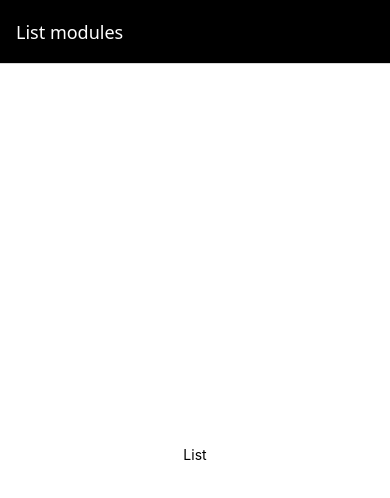
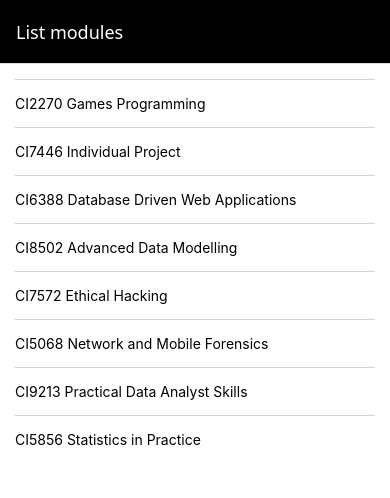
Before and after one commit to falconttu/crudler_ttu, a React Native app: screen / in a window 390 px wide. Shown: the top 498 px of the page. Built offline with nearby package versions, Linux system fonts and the light colour scheme.

Commit message:
populated list screen and made it interactable

```diff
--- a/package.json
+++ b/package.json
@@ -10,7 +10,7 @@
   },
   "dependencies": {
     "@react-navigation/native-stack": "^7.1.0",
-    "expo": "~52.0.8",
+    "expo": "^52.0.9",
     "expo-status-bar": "~2.0.0",
     "react": "18.3.1",
     "react-native": "0.76.2"
--- a/src/components/layouts/Screen.js
+++ b/src/components/layouts/Screen.js
@@ -16,10 +16,9 @@
 
 const styles = StyleSheet.create({
   screen: {
+    padding: 15,
     flex: 1,
     backgroundColor: "#fff",
-    alignItems: "center",
-    justifyContent: "center",
   },
 });
 
--- a/src/components/screens/ModuleAddScreen.js
+++ b/src/components/screens/ModuleAddScreen.js
@@ -1,4 +1,3 @@
-
 import { StyleSheet, Text } from "react-native";
 import Screen from "../layouts/Screen";
 
--- a/src/components/screens/ModuleListScreen.js
+++ b/src/components/screens/ModuleListScreen.js
@@ -1,19 +1,43 @@
-
-import { StyleSheet, Text } from "react-native";
+import { StyleSheet, Text, View, ScrollView, Pressable } from "react-native";
 import Screen from "../layouts/Screen";
 
+import initialModules from "../../data/modules.js";
 export const ModuleListScreen = () => {
   //--Initialisations--
+  const modules = initialModules;
   //--State--
   //--Handlers--
+  const handleSelect = () => alert("Item Selected")
   //--View--
   return (
     <Screen>
-      <Text>List</Text>
+      <ScrollView style={styles.container}>
+        {modules.map((module) => {
+          return (
+            <Pressable key={module.ModuleCode} onPress={handleSelect}>
+              <View style={styles.item}>
+                <Text style={styles.text}>
+                  {module.ModuleCode} {module.ModuleName}
+                </Text>
+              </View>
+            </Pressable>
+          );
+        })}
+      </ScrollView>
     </Screen>
   );
 };
 
-const styles = StyleSheet.create({});
+const styles = StyleSheet.create({
+  container: {},
+  item: {
+    paddingVertical: 15,
+    borderTopWidth: 1,
+    borderColor: "lightgray",
+  },
+  text: {
+    onSize: 16,
+  },
+});
 
 export default ModuleListScreen;
--- a/src/components/screens/ModuleModifyScreen.js
+++ b/src/components/screens/ModuleModifyScreen.js
@@ -1,4 +1,3 @@
-
 import { StyleSheet, Text } from "react-native";
 import Screen from "../layouts/Screen";
 
--- a/src/components/screens/ModuleViewScreen.js
+++ b/src/components/screens/ModuleViewScreen.js
@@ -1,4 +1,3 @@
-
 import { StyleSheet, Text } from "react-native";
 import Screen from "../layouts/Screen";
 
--- /dev/null
+++ b/src/data/modules.js
@@ -0,0 +1,79 @@
+const modules = [
+    {
+      ModuleID: 106778,
+      ModuleName: 'Games Programming',
+      ModuleCode: 'CI2270',
+      ModuleLevel: 4,
+      ModuleLeaderID: 1,
+      ModuleLeaderName: 'Graeme Jones',
+      ModuleImage:
+        'https://images.freeimages.com/images/small-previews/9b8/electronic-components-2-1242738.jpg',
+    },
+    {
+      ModuleID: 592225,
+      ModuleName: 'Individual Project',
+      ModuleCode: 'CI7446',
+      ModuleLevel: 7,
+      ModuleLeaderID: 2,
+      ModuleLeaderName: 'Graeme Jones',
+      ModuleImage:
+        'https://images.freeimages.com/images/small-previews/411/light-of-technology-1510575.jpg',
+    },
+    {
+      ModuleID: 329011,
+      ModuleName: 'Database Driven Web Applications',
+      ModuleCode: 'CI6388',
+      ModuleLevel: 6,
+      ModuleLeaderID: 3,
+      ModuleLeaderName: 'Graeme Jones',
+      ModuleImage: 'https://images.freeimages.com/images/small-previews/64b/vla-1-1315506.jpg',
+    },
+    {
+      ModuleID: 512346,
+      ModuleName: 'Advanced Data Modelling',
+      ModuleCode: 'CI8502',
+      ModuleLevel: 6,
+      ModuleLeaderID: 4,
+      ModuleLeaderName: 'Graeme Jones',
+      ModuleImage: 'https://images.freeimages.com/images/small-previews/293/cable-4-1243085.jpg',
+    },
+    {
+      ModuleID: 692345,
+      ModuleName: 'Ethical Hacking',
+      ModuleCode: 'CI7572',
+      ModuleLevel: 7,
+      ModuleLeaderID: 5,
+      ModuleLeaderName: 'Graeme Jones',
+      ModuleImage: 'https://images.freeimages.com/images/small-previews/fa1/cable-5-1243077.jpg',
+    },
+    {
+      ModuleID: 906072,
+      ModuleName: 'Network and Mobile Forensics',
+      ModuleCode: 'CI5068',
+      ModuleLevel: 7,
+      ModuleLeaderID: 6,
+      ModuleLeaderName: 'Graeme Jones',
+      ModuleImage: 'https://images.freeimages.com/images/small-previews/930/towertv-3-1423238.jpg',
+    },
+    {
+      ModuleID: 394428,
+      ModuleName: 'Practical Data Analyst Skills',
+      ModuleCode: 'CI9213',
+      ModuleLevel: 5,
+      ModuleLeaderID: 7,
+      ModuleLeaderName: 'Graeme Jones',
+      ModuleImage: 'https://images.freeimages.com/images/small-previews/cf5/cellphone-1313194.jpg',
+    },
+    {
+      ModuleID: 699951,
+      ModuleName: 'Statistics in Practice',
+      ModuleCode: 'CI5856',
+      ModuleLevel: 7,
+      ModuleLeaderID: 8,
+      ModuleLeaderName: 'Graeme Jones',
+      ModuleImage:
+        'https://images.freeimages.com/images/small-previews/4e8/sala-de-parto-03-1432033.jpg',
+    },
+  ];
+
+  export default modules;
```
Also changed, not shown: 1 other file (tests, documents, lock files or other folders).
